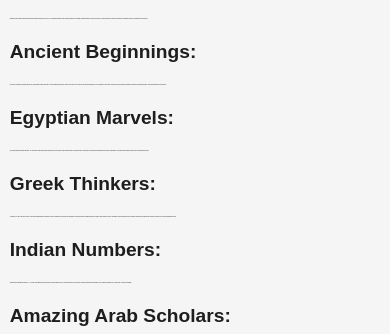
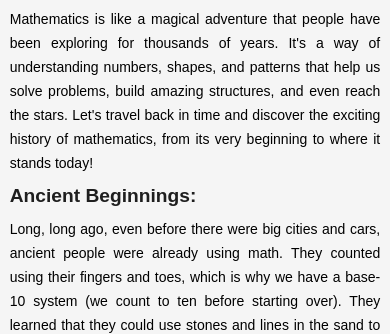
Before and after one commit to mohamedellithyyyy/lithium-blog, a plain HTML site: page post-pages/post-2.html in a window 390 px wide. Shown: the part 507-841 px from the top of the page. Drawn offline with nearby package versions, Linux system fonts and the light colour scheme; files whose address does not match are found by name.

Commit message:
Update style.css

```diff
--- a/css/style.css
+++ b/css/style.css
@@ -1632,7 +1632,7 @@ header .shadow .logo{
         margin-top: 5rem !important;
     }
     .post-text{
-        font-size: 0.875px;
+        font-size: 0.875rem;
         line-height: 1.5rem;
         margin: 10px 0 ;
 
```
